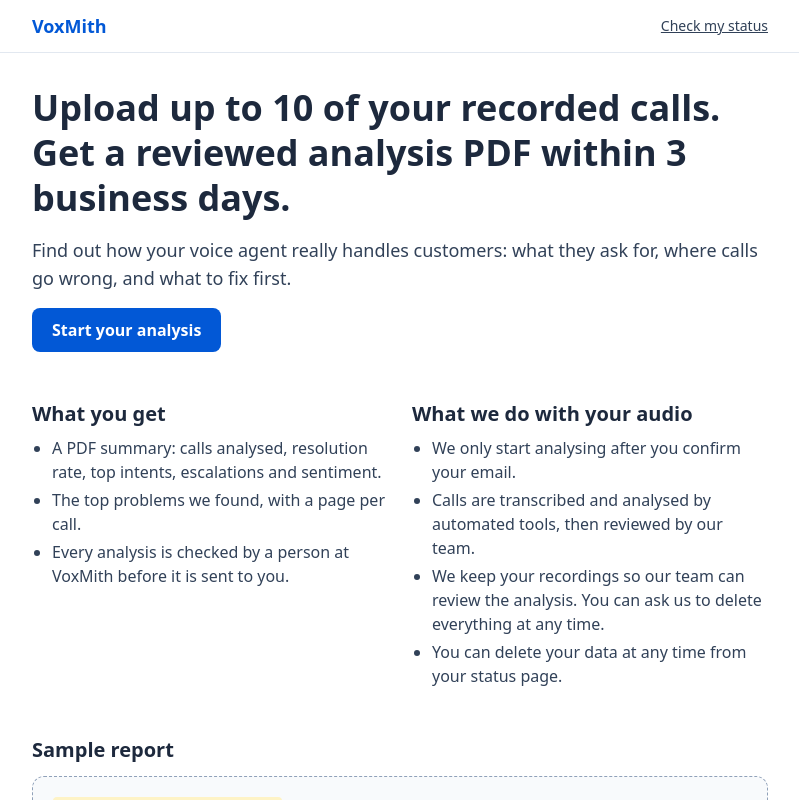
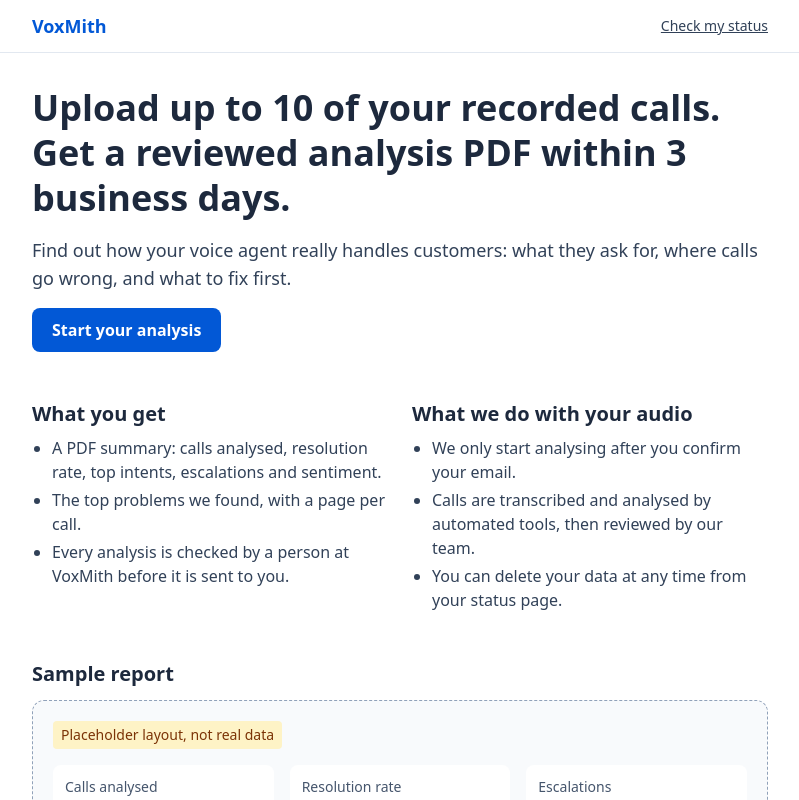
Before and after one commit to shubhgupta-vox/voxmith-leads, a React (Vite) app: page / in a window 1280 px wide. Shown: the top 800 px of the page, without its empty margins (240-1039 px from the left). Built offline with nearby package versions, Linux system fonts and the light colour scheme; no server answers.

Commit message:
Landing: remove the recordings-kept bullet (disclosure stays on the consent checkbox)

```diff
--- a/src/pages/Landing.tsx
+++ b/src/pages/Landing.tsx
@@ -28,7 +28,6 @@ export default function Landing() {
           <ul className="mt-2 list-disc space-y-1 pl-5 text-slate-700">
             <li>We only start analysing after you confirm your email.</li>
             <li>Calls are transcribed and analysed by automated tools, then reviewed by our team.</li>
-            <li>We keep your recordings so our team can review the analysis. You can ask us to delete everything at any time.</li>
             <li>You can delete your data at any time from your status page.</li>
           </ul>
         </div>
```
